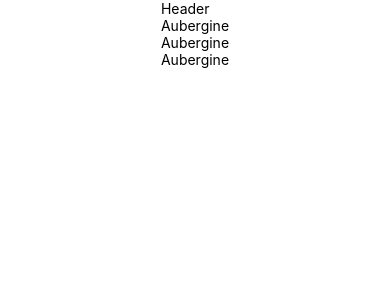
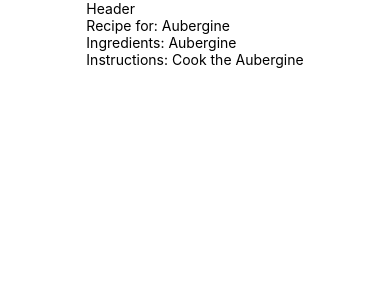
Before and after one commit to JM3ad/ReactNativeRecipes, a React Native app: screen / in a window 390 px wide. Shown: the top 300 px of the page. Built offline with nearby package versions, Linux system fonts and the light colour scheme.

Commit message:
Amazing UI

```diff
--- a/src/components/recipe.tsx
+++ b/src/components/recipe.tsx
@@ -3,9 +3,9 @@ import {Text, View} from 'react-native';
 
 const Recipe: React.FC<RecipeProps> = ({recipe}) => (
   <View>
-    <Text>{recipe.name}</Text>
-    <Text>{recipe.ingredients}</Text>
-    <Text>{recipe.instructions}</Text>
+    <Text>Recipe for: {recipe.name}</Text>
+    <Text>Ingredients: {recipe.ingredients}</Text>
+    <Text>Instructions: Cook the {recipe.instructions}</Text>
   </View>
 );
 
```
